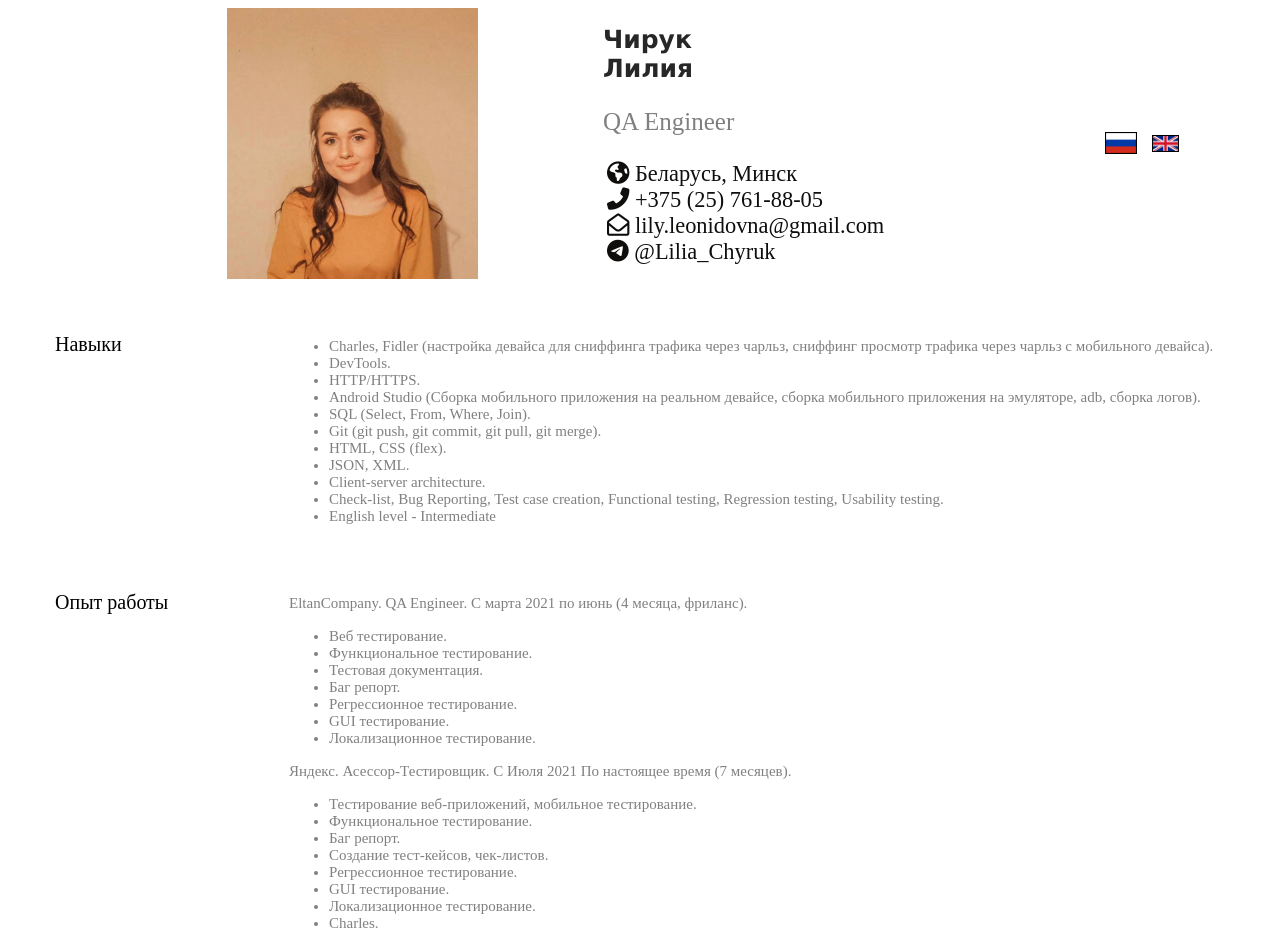
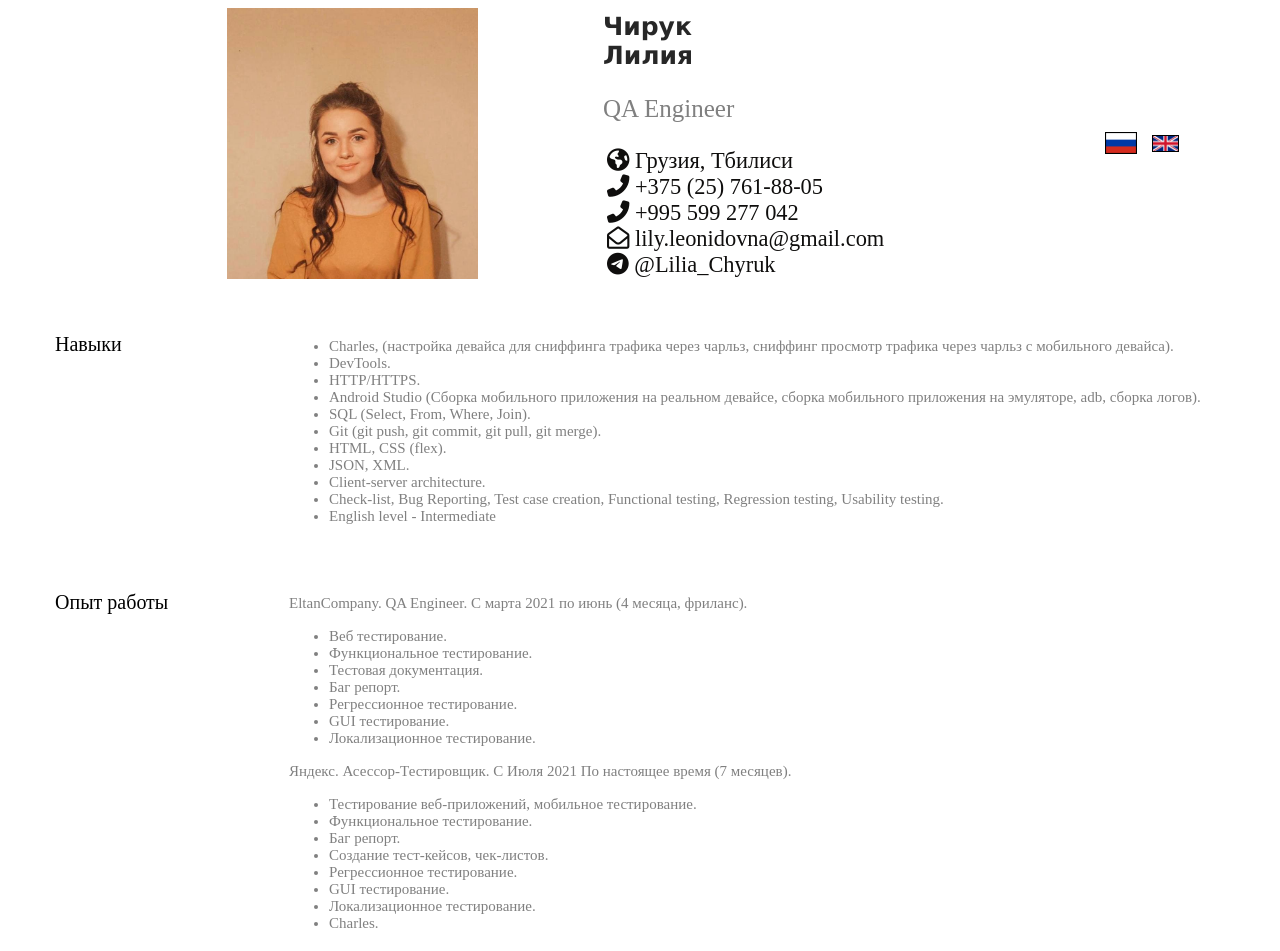
Before and after one commit to Lilyleonidovna1998/Lilyleonidovna1998.github.io, a plain HTML site: page index.html in a window 1280 px wide. Shown: the top 951 px of the page. Drawn offline with Linux system fonts and the light colour scheme.

Commit message:
add new information

```diff
--- a/index.html
+++ b/index.html
@@ -18,8 +18,9 @@
                 <p class="nik">Лилия</p>
                 <p class="qa">QA Engineer</p>
                 <span class="header-icon">
-                    <a href="#"><i class="fas fa-globe-americas"></i>  Беларусь, Минск</a><br>
+                    <a href="#"><i class="fas fa-globe-americas"></i>  Грузия, Тбилиси</a><br>
                     <a href="tel:+375 (25) 761-88-05"><i class="fas fa-phone-alt"></i> +375 (25) 761-88-05</a><br>
+                     <a href="tel:+995 599 277 042"><i class="fas fa-phone-alt"></i> +995 599 277 042</a><br>
                     <a href="mailto:lily.leonidovna@gmail.com"><i class="far fa-envelope-open"></i> lily.leonidovna@gmail.com</a><br>
                     <a href="https://t.me/Lilia_Chyruk"><i class="fab fa-telegram"></i> @Lilia_Chyruk</a><br>
                 </span>
@@ -47,7 +48,7 @@
             </div>
             <div class="skill-skill">
                 <ul>
-                    <li>Charles, Fidler (настройка девайса для сниффинга трафика через чарльз, сниффинг просмотр трафика через чарльз с мобильного девайса).</li>
+                    <li>Charles, (настройка девайса для сниффинга трафика через чарльз, сниффинг просмотр трафика через чарльз с мобильного девайса).</li>
                     <li>DevTools.</li>
                     <li>HTTP/HTTPS.</li>
                     <li>Android Studio (Сборка мобильного приложения на реальном девайсе, сборка мобильного приложения на эмуляторе, adb, сборка логов).</li>
@@ -55,7 +56,6 @@
                     <li>Git (git push, git commit, git pull, git merge).</li>
                     <li>HTML, CSS (flex).</li>
                     <li>JSON, XML.</li>
-                    <!-- <li>Postman (отправка запросов, написание тестов для проверки ответов на статус код, передача токена в другие запросы, работа с переменным окружением, автоматизация регрессионного тестирования API, HTTP методы, коды ответа сервера).</li> -->
                     <li>Client-server architecture.</li>
                     <li>Check-list, Bug Reporting, Test case creation, Functional testing, Regression testing, Usability testing.</li>
                     <li>English level - Intermediate</li>
@@ -136,8 +136,9 @@
         </div>
         <div class="mobile_social">
             <span class="mobile_header-icon">
-                <a href="#"><i class="fas fa-globe-americas"></i>  Беларусь, Минск</a><br>
+                <a href="#"><i class="fas fa-globe-americas"></i>  Грузия, Тбилиси</a><br>
                 <a href="tel:+375 (25) 761-88-05"><i class="fas fa-phone-alt"></i> +375 (25) 761-88-05</a><br>
+                <a href="tel:+995 599 277 042"><i class="fas fa-phone-alt"></i> +995 599 277 042</a><br>
                 <a href="mailto:lily.leonidovna@gmail.com"><i class="far fa-envelope-open"></i> lily.leonidovna@gmail.com</a><br>
                 <a href="https://t.me/Lilia_Chyruk"><i class="fab fa-telegram"></i> @Lilia_Chyruk</a><br>
             </span>
@@ -145,7 +146,7 @@
         <div class="mobile_skills">Навыки</div>
         <div class="mobile_skills_text">
             <ul>
-                <li>Charles, Fidler (настройка девайса для сниффинга трафика через чарльз, сниффинг просмотр трафика через чарльз с мобильного девайса).</li>
+                <li>Charles, (настройка девайса для сниффинга трафика через чарльз, сниффинг просмотр трафика через чарльз с мобильного девайса).</li>
                 <li>DevTools.</li>
                 <li>HTTP/HTTPS.</li>
                 <li>Android Studio (Сборка мобильного приложения на реальном девайсе, сборка мобильного приложения на эмуляторе).</li>
@@ -153,7 +154,6 @@
                 <li>Git (git push, git commit, git pull, git merge).</li>
                 <li>HTML, CSS (flex).</li>
                 <li>JSON, XML.</li>
-                <!-- <li>Postman (отправка запросов, написание тестов для проверки ответов на статус код, передача токена в другие запросы, работа с переменным окружением, автоматизация регрессионного тестирования API, HTTP методы, коды ответа сервера).</li> -->
                 <li>Client-server architecture.</li>
                 <li>Check-list, Bug Reporting, Test case creation, Functional testing, Regression testing, Usability testing.</li>
                 <li>English level -Intermediate</li>
```
